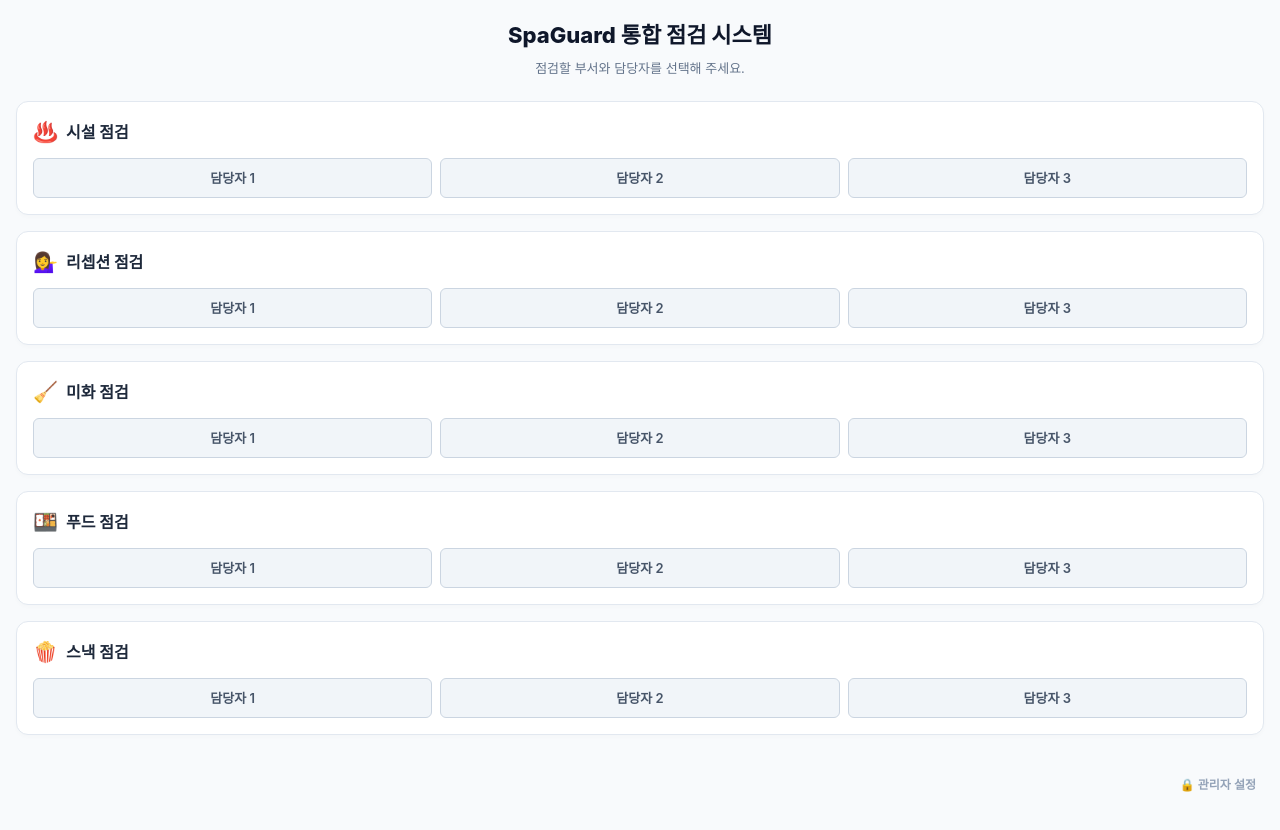
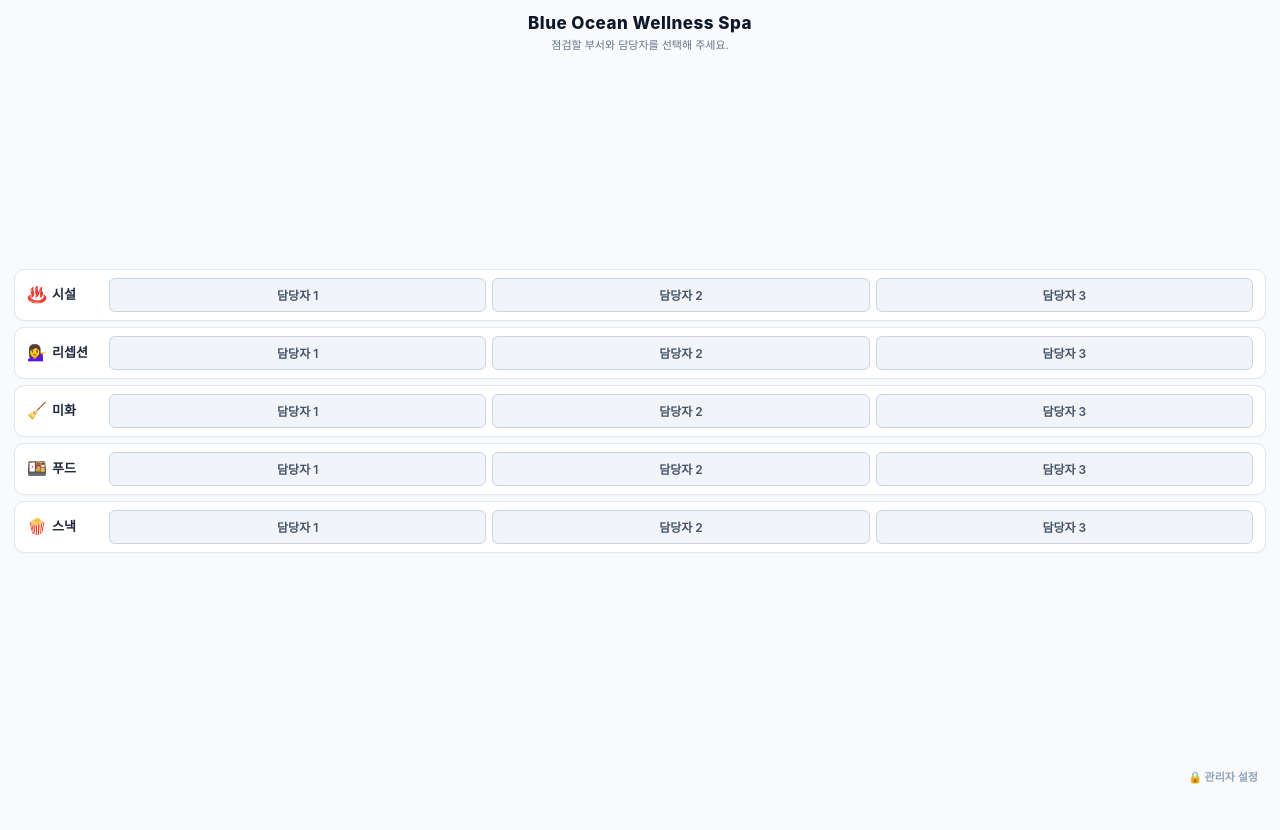
Before and after one commit to 2000BOH/spa-guard, a React (Vite) app: page / in a window 1280 px wide. Shown: the top 830 px of the page. Built offline with nearby package versions, Linux system fonts and the light colour scheme; a web font is replaced by a local one.

Commit message:
feat: Admin personnel names, hair catcher freq, compact main page

```diff
--- a/src/components/AdminModal.tsx
+++ b/src/components/AdminModal.tsx
@@ -1,15 +1,46 @@
 import React, { useState, useEffect } from 'react';
-import type { AdminSettings } from '../types';
+import type { AdminSettings, DepartmentId, DeptPersonnel } from '../types';
 
 interface AdminModalProps {
   isOpen: boolean;
   onClose: () => void;
 }
 
+const DEPT_LABELS: Record<DepartmentId, string> = {
+  facilities: '시설',
+  reception: '리셉션',
+  cleaning: '미화',
+  food: '푸드',
+  snack: '스낵'
+};
+
+const DEFAULT_PERSONNEL: DeptPersonnel = {
+  facilities: ['담당자 1', '담당자 2', '담당자 3'],
+  reception: ['담당자 1', '담당자 2', '담당자 3'],
+  cleaning: ['담당자 1', '담당자 2', '담당자 3'],
+  food: ['담당자 1', '담당자 2', '담당자 3'],
+  snack: ['담당자 1', '담당자 2', '담당자 3']
+};
+
 const DEFAULT_SETTINGS: AdminSettings = {
   defaultTargetTemp: 10.0,
-  defaultBackwashCount: 2
+  defaultBackwashCount: 2,
+  hairCatcherMonthlyCount: 2,
+  personnel: DEFAULT_PERSONNEL
 };
+
+/** 로컬스토리지에서 관리자 설정 로드하는 유틸리티 함수 (외부에서도 사용 가능) */
+export function loadAdminSettings(): AdminSettings {
+  try {
+    const saved = localStorage.getItem('spa_admin_settings');
+    if (saved) {
+      return { ...DEFAULT_SETTINGS, ...JSON.parse(saved), personnel: { ...DEFAULT_PERSONNEL, ...(JSON.parse(saved).personnel || {}) } };
+    }
+  } catch (e) {
+    console.error(e);
+  }
+  return DEFAULT_SETTINGS;
+}
 
 export const AdminModal: React.FC<AdminModalProps> = ({ isOpen, onClose }) => {
   const [pin, setPin] = useState('');
@@ -22,14 +53,7 @@ export const AdminModal: React.FC<AdminModalProps> = ({ isOpen, onClose }) => {
       setPin('');
       setIsAuth(false);
       setErrorMsg('');
-      try {
-        const saved = localStorage.getItem('spa_admin_settings');
-        if (saved) {
-          setSettings({ ...DEFAULT_SETTINGS, ...JSON.parse(saved) });
-        }
-      } catch (e) {
-        console.error(e);
-      }
+      setSettings(loadAdminSettings());
     }
   }, [isOpen]);
 
@@ -51,9 +75,21 @@ export const AdminModal: React.FC<AdminModalProps> = ({ isOpen, onClose }) => {
     onClose();
   };
 
+  const updatePersonnelName = (dept: DepartmentId, idx: number, name: string) => {
+    const newPersonnel = { ...settings.personnel };
+    const arr: [string, string, string] = [...newPersonnel[dept]];
+    arr[idx] = name;
+    newPersonnel[dept] = arr;
+    setSettings({ ...settings, personnel: newPersonnel });
+  };
+
+  const inputStyle = { width: '100%', height: '36px', padding: '0 10px', fontSize: '13px', borderRadius: '6px', border: '1px solid #cbd5e1' };
+  const labelStyle: React.CSSProperties = { display: 'block', fontSize: '12px', fontWeight: 700, color: '#334155', marginBottom: '4px' };
+  const sectionStyle: React.CSSProperties = { marginBottom: '14px' };
+
   return (
     <div className="modal-overlay open" onClick={onClose} style={{ zIndex: 9999 }}>
-      <div className="modal-card" onClick={(e) => e.stopPropagation()}>
+      <div className="modal-card" onClick={(e) => e.stopPropagation()} style={{ maxHeight: '85vh', overflowY: 'auto' }}>
         <div className="modal-header">
           <h3>⚙️ 관리자 설정</h3>
           <button className="modal-close" onClick={onClose}>&times;</button>
@@ -62,12 +98,12 @@ export const AdminModal: React.FC<AdminModalProps> = ({ isOpen, onClose }) => {
         {!isAuth ? (
           <div style={{ textAlign: 'center', padding: '20px 10px' }}>
             <p style={{ fontSize: '13px', color: '#64748b', marginBottom: '16px' }}>
-              기본 기준값 설정을 위해 관리자 비밀번호를 입력하세요.
+              관리자 비밀번호를 입력하세요.
             </p>
             <input
               type="password"
               value={pin}
-              placeholder="4자리 비밀번호 (0000)"
+              placeholder="4자리 비밀번호"
               maxLength={4}
               onChange={(e) => setPin(e.target.value)}
               onKeyDown={(e) => e.key === 'Enter' && handleAuth()}
@@ -89,40 +125,72 @@ export const AdminModal: React.FC<AdminModalProps> = ({ isOpen, onClose }) => {
           </div>
         ) : (
           <div style={{ padding: '10px 0' }}>
-            <div style={{ marginBottom: '16px' }}>
-              <label style={{ display: 'block', fontSize: '12px', fontWeight: 700, color: '#334155', marginBottom: '6px' }}>
-                기본 기준온도 (℃)
-              </label>
+            {/* ── 점검 기준값 설정 ── */}
+            <h4 style={{ fontSize: '13px', fontWeight: 700, color: '#0f172a', marginBottom: '10px', borderBottom: '1px solid #e2e8f0', paddingBottom: '4px' }}>
+              📏 점검 기준값
+            </h4>
+
+            <div style={sectionStyle}>
+              <label style={labelStyle}>기본 기준온도 (℃)</label>
               <input
-                type="number"
-                step="0.1"
+                type="number" step="0.1"
                 value={settings.defaultTargetTemp}
                 onChange={(e) => setSettings({ ...settings, defaultTargetTemp: parseFloat(e.target.value) || 0 })}
-                style={{ width: '100%', height: '40px', padding: '0 10px', fontSize: '14px', borderRadius: '6px', border: '1px solid #cbd5e1' }}
+                style={inputStyle}
               />
-              <p style={{ fontSize: '11px', color: '#64748b', marginTop: '4px' }}>온도 체크 화면에 입력될 기본 기준온도입니다.</p>
             </div>
 
-            <div style={{ marginBottom: '24px' }}>
-              <label style={{ display: 'block', fontSize: '12px', fontWeight: 700, color: '#334155', marginBottom: '6px' }}>
-                기본 여과 횟수 기준
-              </label>
-              <select
-                value={settings.defaultBackwashCount}
-                onChange={(e) => setSettings({ ...settings, defaultBackwashCount: parseInt(e.target.value, 10) })}
-                style={{ width: '100%', height: '40px', padding: '0 10px', fontSize: '14px', borderRadius: '6px', border: '1px solid #cbd5e1' }}
-              >
-                <option value={1}>1회</option>
-                <option value={2}>2회</option>
-                <option value={3}>3회</option>
-              </select>
+            <div style={{ display: 'grid', gridTemplateColumns: '1fr 1fr', gap: '8px', ...sectionStyle }}>
+              <div>
+                <label style={labelStyle}>역세척 (주간 횟수)</label>
+                <select
+                  value={settings.defaultBackwashCount}
+                  onChange={(e) => setSettings({ ...settings, defaultBackwashCount: parseInt(e.target.value, 10) })}
+                  style={inputStyle}
+                >
+                  {[1, 2, 3, 4].map(n => <option key={n} value={n}>{n}회</option>)}
+                </select>
+              </div>
+              <div>
+                <label style={labelStyle}>헤어캐처 (월간 횟수)</label>
+                <select
+                  value={settings.hairCatcherMonthlyCount}
+                  onChange={(e) => setSettings({ ...settings, hairCatcherMonthlyCount: parseInt(e.target.value, 10) })}
+                  style={inputStyle}
+                >
+                  {[1, 2, 3, 4].map(n => <option key={n} value={n}>{n}회</option>)}
+                </select>
+              </div>
             </div>
+
+            {/* ── 파트별 인원 설정 ── */}
+            <h4 style={{ fontSize: '13px', fontWeight: 700, color: '#0f172a', marginBottom: '10px', marginTop: '16px', borderBottom: '1px solid #e2e8f0', paddingBottom: '4px' }}>
+              👥 파트별 점검자 이름
+            </h4>
+
+            {(Object.keys(DEPT_LABELS) as DepartmentId[]).map((dept) => (
+              <div key={dept} style={sectionStyle}>
+                <label style={{ ...labelStyle, color: '#475569' }}>{DEPT_LABELS[dept]}</label>
+                <div style={{ display: 'grid', gridTemplateColumns: '1fr 1fr 1fr', gap: '6px' }}>
+                  {[0, 1, 2].map((idx) => (
+                    <input
+                      key={idx}
+                      type="text"
+                      placeholder={`${idx + 1}번`}
+                      value={settings.personnel[dept][idx]}
+                      onChange={(e) => updatePersonnelName(dept, idx, e.target.value)}
+                      style={{ ...inputStyle, height: '32px', fontSize: '12px', textAlign: 'center' }}
+                    />
+                  ))}
+                </div>
+              </div>
+            ))}
 
             <button
               onClick={handleSave}
               style={{
-                width: '100%', height: '48px', background: '#2563eb', color: '#fff',
-                fontSize: '15px', fontWeight: 700, borderRadius: '8px', border: 'none', cursor: 'pointer'
+                width: '100%', height: '44px', background: '#2563eb', color: '#fff',
+                fontSize: '15px', fontWeight: 700, borderRadius: '8px', border: 'none', cursor: 'pointer', marginTop: '8px'
               }}
             >
               설정 저장
--- a/src/components/CheckListView.tsx
+++ b/src/components/CheckListView.tsx
@@ -1,6 +1,7 @@
 import React from 'react';
 import type { TabId, ItemState, StatusType, CheckItem } from '../types';
 import { CHECKLIST_DATA, TAB_INFO } from '../data/checklistData';
+import { loadAdminSettings } from './AdminModal';
 
 interface CheckListViewProps {
   currentTab: TabId;
@@ -59,6 +60,7 @@ export const CheckListView: React.FC<CheckListViewProps> = ({
 }) => {
   const sections = CHECKLIST_DATA[currentTab] || [];
   const tabNameClean = TAB_INFO[currentTab]?.name || '';
+  const adminSettings = loadAdminSettings();
 
   // Pressure options 1.0 to 2.4 (step 0.1)
   const pressureOptions: number[] = [];
@@ -324,10 +326,10 @@ export const CheckListView: React.FC<CheckListViewProps> = ({
                     상태 (소리/누수/진동)
                   </th>
                   <th style={{ position: 'sticky', top: 0, zIndex: 10, background: '#f1f5f9', color: '#334155', padding: '8px 6px', borderRight: '1px solid #cbd5e1', borderBottom: '2px solid #94a3b8', whiteSpace: 'nowrap', width: '1%' }}>
-                    역세척 (주 2회)
+                    역세척 (주 {adminSettings.defaultBackwashCount}회)
                   </th>
                   <th style={{ position: 'sticky', top: 0, zIndex: 10, background: '#f1f5f9', color: '#334155', padding: '8px 6px', borderRight: '1px solid #cbd5e1', borderBottom: '2px solid #94a3b8', whiteSpace: 'nowrap', width: '1%' }}>
-                    헤어캐처 (2주 1회)
+                    헤어캐처 (월 {adminSettings.hairCatcherMonthlyCount}회)
                   </th>
                   <th style={{ position: 'sticky', top: 0, zIndex: 10, background: '#f1f5f9', color: '#334155', padding: '8px 6px', borderBottom: '2px solid #94a3b8' }}>
                     비고 및 특이사항
--- a/src/components/MainIndex.tsx
+++ b/src/components/MainIndex.tsx
@@ -1,88 +1,120 @@
-import React, { useState } from 'react';
+import React, { useState, useEffect } from 'react';
 import type { DepartmentId } from '../types';
-import { AdminModal } from './AdminModal';
+import { AdminModal, loadAdminSettings } from './AdminModal';
 
 interface MainIndexProps {
   onSelectDepartment: (dept: DepartmentId, inspector: string) => void;
 }
 
 const DEPARTMENTS: { id: DepartmentId; name: string; icon: string }[] = [
-  { id: 'facilities', name: '시설 점검', icon: '♨️' },
-  { id: 'reception', name: '리셉션 점검', icon: '💁‍♀️' },
-  { id: 'cleaning', name: '미화 점검', icon: '🧹' },
-  { id: 'food', name: '푸드 점검', icon: '🍱' },
-  { id: 'snack', name: '스낵 점검', icon: '🍿' }
+  { id: 'facilities', name: '시설', icon: '♨️' },
+  { id: 'reception', name: '리셉션', icon: '💁‍♀️' },
+  { id: 'cleaning', name: '미화', icon: '🧹' },
+  { id: 'food', name: '푸드', icon: '🍱' },
+  { id: 'snack', name: '스낵', icon: '🍿' }
 ];
 
 export const MainIndex: React.FC<MainIndexProps> = ({ onSelectDepartment }) => {
   const [isAdminOpen, setIsAdminOpen] = useState(false);
+  const [personnelNames, setPersonnelNames] = useState(loadAdminSettings().personnel);
+
+  // 관리자 모달이 닫힐 때 이름 데이터를 다시 로드
+  useEffect(() => {
+    if (!isAdminOpen) {
+      setPersonnelNames(loadAdminSettings().personnel);
+    }
+  }, [isAdminOpen]);
 
   return (
     <div style={{
-      minHeight: '100vh',
+      height: '100vh',
       backgroundColor: '#f8fafc',
-      padding: '20px 16px',
+      padding: '12px 14px',
       display: 'flex',
-      flexDirection: 'column'
+      flexDirection: 'column',
+      overflow: 'hidden',
+      boxSizing: 'border-box'
     }}>
-      <header style={{ marginBottom: '24px', textAlign: 'center' }}>
-        <h1 style={{ fontSize: '22px', fontWeight: 800, color: '#0f172a', marginBottom: '8px' }}>
-          SpaGuard 통합 점검 시스템
+      {/* ── 타이틀 ── */}
+      <header style={{ textAlign: 'center', marginBottom: '8px', flexShrink: 0 }}>
+        <h1 style={{ fontSize: '17px', fontWeight: 800, color: '#0f172a', marginBottom: '2px', letterSpacing: '0.5px' }}>
+          Blue Ocean Wellness Spa
         </h1>
-        <p style={{ fontSize: '13px', color: '#64748b' }}>
+        <p style={{ fontSize: '11px', color: '#64748b', margin: 0 }}>
           점검할 부서와 담당자를 선택해 주세요.
         </p>
       </header>
 
-      <div style={{ flex: 1, display: 'flex', flexDirection: 'column', gap: '16px' }}>
-        {DEPARTMENTS.map((dept) => (
+      {/* ── 5개 파트 그리드 (한 화면에 다 담기게) ── */}
+      <div style={{
+        flex: 1,
+        display: 'flex',
+        flexDirection: 'column',
+        gap: '6px',
+        minHeight: 0,
+        justifyContent: 'center'
+      }}>
+        {DEPARTMENTS.map((dept) => {
+          const names = personnelNames[dept.id];
+          return (
             <div key={dept.id} style={{
               backgroundColor: '#ffffff',
-            borderRadius: '12px',
-            padding: '16px',
+              borderRadius: '10px',
+              padding: '8px 12px',
               border: '1px solid #e2e8f0',
-            boxShadow: '0 2px 4px rgba(0,0,0,0.02)'
+              boxShadow: '0 1px 2px rgba(0,0,0,0.03)',
+              display: 'flex',
+              alignItems: 'center',
+              gap: '10px'
             }}>
-            <div style={{ display: 'flex', alignItems: 'center', gap: '8px', marginBottom: '12px' }}>
-              <span style={{ fontSize: '20px' }}>{dept.icon}</span>
-              <h2 style={{ fontSize: '16px', fontWeight: 700, color: '#1e293b' }}>{dept.name}</h2>
+              {/* 파트 라벨 */}
+              <div style={{ display: 'flex', alignItems: 'center', gap: '5px', minWidth: '72px', flexShrink: 0 }}>
+                <span style={{ fontSize: '16px' }}>{dept.icon}</span>
+                <span style={{ fontSize: '13px', fontWeight: 700, color: '#1e293b' }}>{dept.name}</span>
               </div>
 
-            <div style={{ display: 'grid', gridTemplateColumns: '1fr 1fr 1fr', gap: '8px' }}>
-              {[1, 2, 3].map((num) => (
+              {/* 3명의 버튼 */}
+              <div style={{ display: 'grid', gridTemplateColumns: '1fr 1fr 1fr', gap: '6px', flex: 1 }}>
+                {[0, 1, 2].map((idx) => (
                   <button
-                  key={num}
-                  onClick={() => onSelectDepartment(dept.id, `담당자 ${num}`)}
+                    key={idx}
+                    onClick={() => onSelectDepartment(dept.id, names[idx])}
                     style={{
-                    height: '40px',
+                      height: '34px',
                       backgroundColor: '#f1f5f9',
                       border: '1px solid #cbd5e1',
                       borderRadius: '6px',
-                    fontSize: '13px',
+                      fontSize: '12px',
                       fontWeight: 600,
                       color: '#475569',
-                    cursor: 'pointer'
+                      cursor: 'pointer',
+                      whiteSpace: 'nowrap',
+                      overflow: 'hidden',
+                      textOverflow: 'ellipsis',
+                      padding: '0 4px'
                     }}
                   >
-                  담당자 {num}
+                    {names[idx]}
                   </button>
                 ))}
               </div>
             </div>
-        ))}
+          );
+        })}
       </div>
 
-      <footer style={{ marginTop: '32px', textAlign: 'right' }}>
+      {/* ── 하단 관리자 ── */}
+      <footer style={{ textAlign: 'right', flexShrink: 0, paddingTop: '4px' }}>
         <button
           onClick={() => setIsAdminOpen(true)}
           style={{
             background: 'none',
             border: 'none',
             color: '#94a3b8',
-            fontSize: '12px',
+            fontSize: '11px',
             fontWeight: 600,
             cursor: 'pointer',
-            padding: '8px'
+            padding: '4px 8px'
           }}
         >
           🔒 관리자 설정
```
Also changed, not shown: src/types/index.ts (+7 -2 lines). Lines whose indentation alone changed are shown as unchanged.
